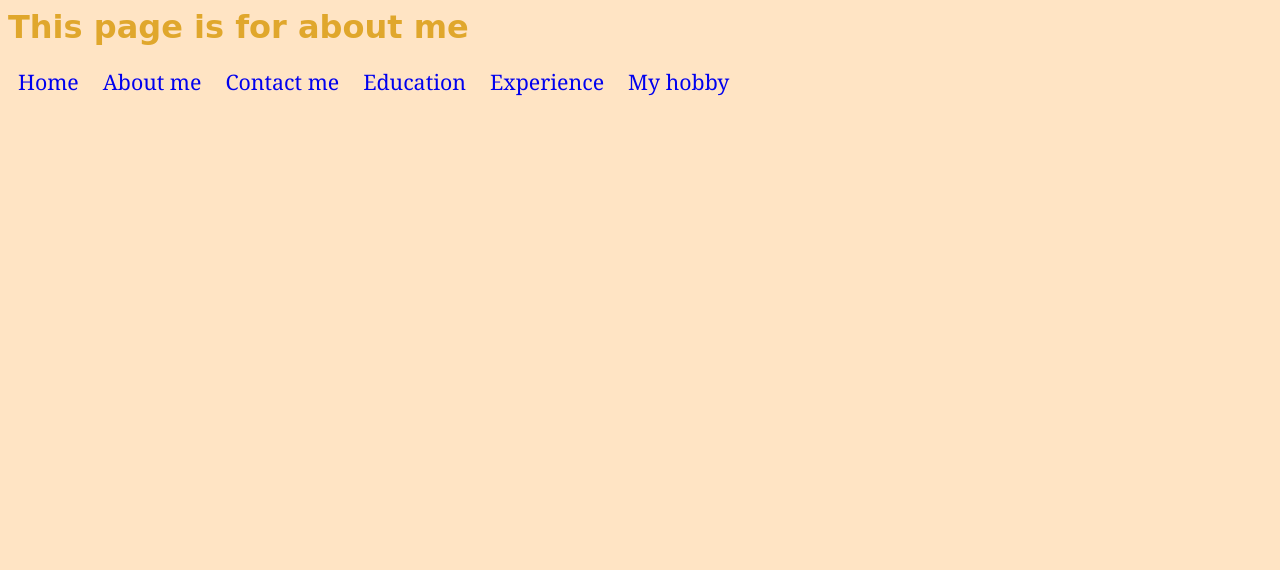
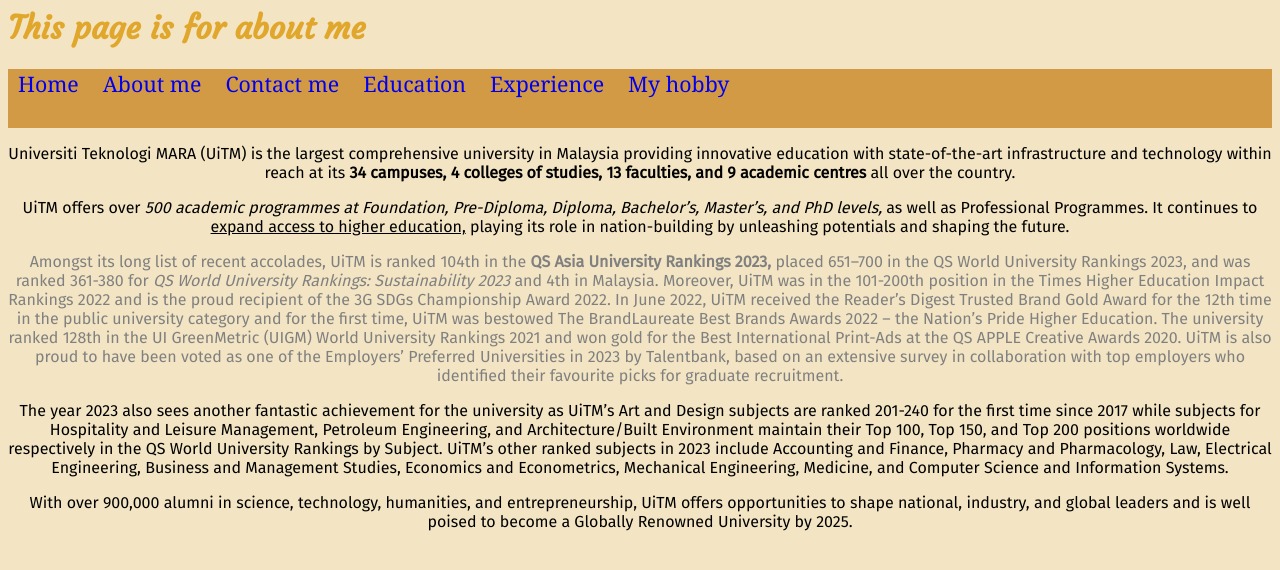
Before and after one commit to fatinhammnani/23_ims456_2424d_individual, a plain HTML site: page 23_ims456_2424d_individual-main/biodata.html in a window 1280 px wide. Drawn offline with Linux system fonts and the light colour scheme.

Commit message:
Add files via upload

```diff
--- a/23_ims456_2424d_individual-main/biodata.html
+++ b/23_ims456_2424d_individual-main/biodata.html
@@ -2,17 +2,37 @@
    <head>
        <title>About me</title>
        <link rel="stylesheet" type="text/css" href="css/style.css">
-       </head>
+
+       <link rel="preconnect" href="https://fonts.googleapis.com">
+       <link rel="preconnect" href="https://fonts.gstatic.com" crossorigin>
+       <link href="https://fonts.googleapis.com/css2?family=Cookie&family=Courgette&family=Fira+Sans&display=swap" rel="stylesheet">
+
+    </head>
 <body>
-<h1>This page is for about me</h1>
+<h1 style="font-family: 'Courgette', cursive;">This page is for about me</h1>
 
+<div class="header">
 <a href="index.html">Home</a>
 <a href="biodata.html">About me</a>
 <a href="contact.html">Contact me</a>
 <a href="education.html">Education</a>
 <a href="experience.html">Experience</a>
 <a href="hobby.html">My hobby</a>
+</div>
 
+
+<div class="content">
+<p>Universiti Teknologi MARA (UiTM) is the largest comprehensive university in Malaysia providing innovative education with state-of-the-art infrastructure and technology within reach at its <b>34 campuses, 4 colleges of studies, 13 faculties, and 9 academic centres</b> all over the country.</p>
+
+<p>UiTM offers over <i>500 academic programmes at Foundation, Pre-Diploma, Diploma, Bachelor’s, Master’s, and PhD levels,</i> as well as Professional Programmes. It continues to <u>expand access to higher education,</u> playing its role in nation-building by unleashing potentials and shaping the future.</p>
+
+<p style="color: grey;font-size: 16px;">Amongst its long list of recent accolades, UiTM is ranked 104th in the <strong>QS Asia University Rankings 2023,</strong> placed 651–700 in the QS World University Rankings 2023, and was ranked 361-380 for <em>QS World University Rankings: Sustainability 2023</em> and 4th in Malaysia. Moreover, UiTM was in the 101-200th position in the Times Higher Education Impact Rankings 2022 and is the proud recipient of the 3G SDGs Championship Award 2022. In June 2022, UiTM received the Reader’s Digest Trusted Brand Gold Award for the 12th time in the public university category and for the first time, UiTM was bestowed The BrandLaureate Best Brands Awards 2022 – the Nation’s Pride Higher Education. The university ranked 128th in the UI GreenMetric (UIGM) World University Rankings 2021 and won gold for the Best International Print-Ads at the QS APPLE Creative Awards 2020. UiTM is also proud to have been voted as one of the Employers’ Preferred Universities in 2023 by Talentbank, based on an extensive survey in collaboration with top employers who identified their favourite picks for graduate recruitment.</p>
+
+<p>The year 2023 also sees another fantastic achievement for the university as UiTM’s Art and Design subjects are ranked 201-240 for the first time since 2017 while subjects for Hospitality and Leisure Management, Petroleum Engineering, and Architecture/Built Environment maintain their Top 100, Top 150, and Top 200 positions worldwide respectively in the QS World University Rankings by Subject. UiTM’s other ranked subjects in 2023 include Accounting and Finance, Pharmacy and Pharmacology, Law, Electrical Engineering, Business and Management Studies, Economics and Econometrics, Mechanical Engineering, Medicine, and Computer Science and Information Systems.</p>
+
+<p>With over 900,000 alumni in science, technology, humanities, and entrepreneurship, UiTM offers opportunities to shape national, industry, and global leaders and is well poised to become a Globally Renowned University by 2025.</p>
+
+</div>
 
 
 
--- a/23_ims456_2424d_individual-main/css/style.css
+++ b/23_ims456_2424d_individual-main/css/style.css
@@ -1,6 +1,6 @@
 body
       {
-         background-color:bisque;
+         background-color:rgb(243, 229, 195);
       }
 
 h1
@@ -26,7 +26,7 @@ a:hover
 .header
       {
          width: 100%;
-         background-color: palevioletred;
+         background-color: rgb(211, 154, 70);
          padding-bottom: 30px;
       }
 
@@ -40,7 +40,7 @@ a:hover
 .box1
       {
          width: 25%;
-         background-color: lightpink;
+         background-color: rgb(255, 182, 194);
          padding-bottom: 200px;
          float: right;
       }
@@ -68,3 +68,9 @@ a:hover
          padding-bottom: 200px;
          float: right;
       }
+
+.content
+      {
+         text-align:center;
+         font-family: 'Fira Sans', sans-serif;
+      }
```
Also changed, not shown: 23_ims456_2424d_individual-main/index.html (+1 -1 lines), 23_ims456_2424d_individual-main/image/Quetico_Backcountry_Winter_Camping-825x510.jpg (added), 23_ims456_2424d_individual-main/image/download.jpg (added), 23_ims456_2424d_individual-main/image/winter_time_with_a_lot_of_fun_1.jpg (added), 1 other file.
